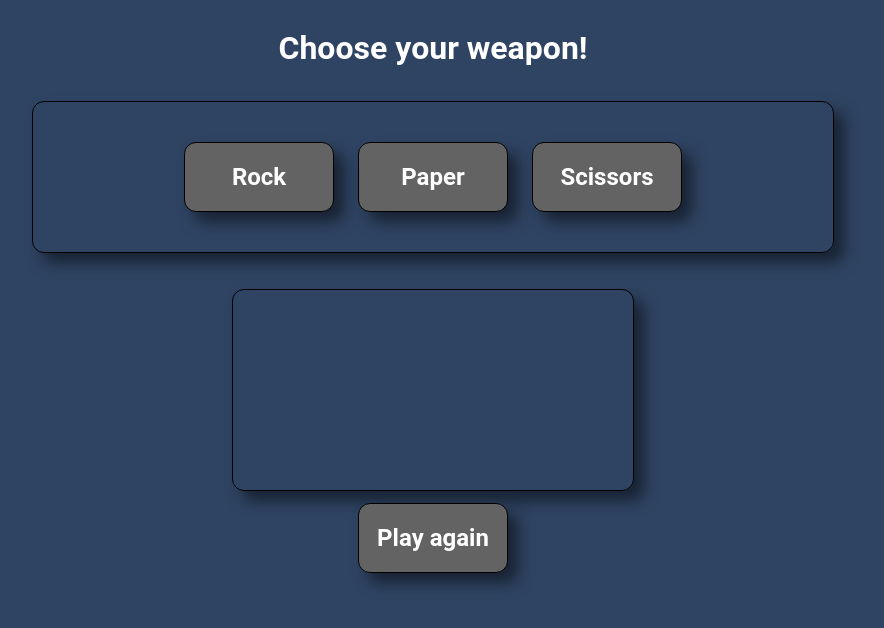
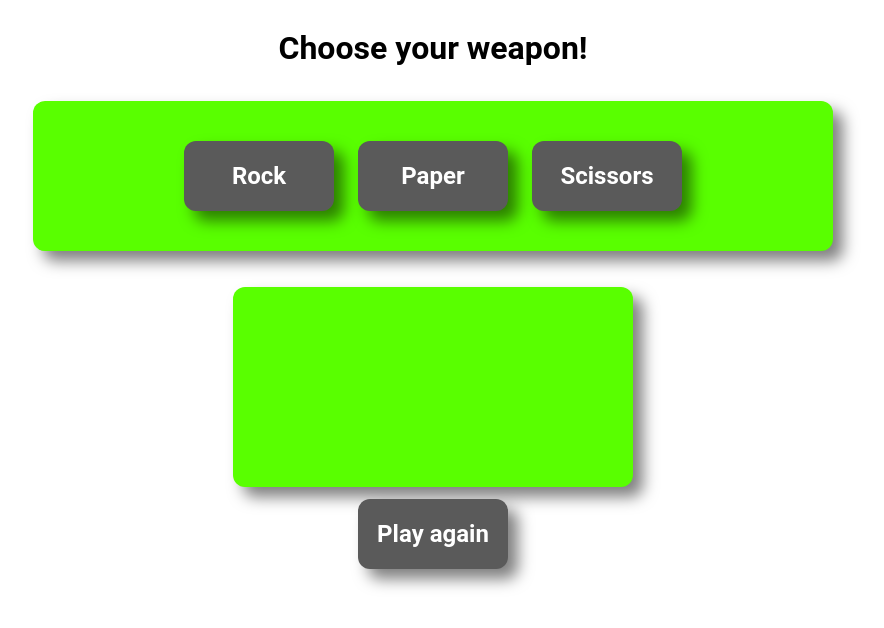
Before and after one commit to Miroslavv99/Rock-Raper-Scissors, a plain HTML site: page index.html in a window 1280 px wide. Shown: the whole page, without its empty margins (215-1099 px from the left). Drawn offline with Linux system fonts and the light colour scheme.

Commit message:
Change styles

```diff
--- a/style.css
+++ b/style.css
@@ -2,7 +2,7 @@
   display: flex;
   align-items: center;
   justify-content: center;
-  border: 0.2px solid black;
+  background-color: #59ff00;
   height: 150px;
   width: 800px;
   gap: 24px;
@@ -18,20 +18,21 @@
   height: 200px;
   width: 400px;
   font-size: 24px;
-  border: 0.2px solid rgb(0, 0, 0);
+  background-color: #59ff00;
+
   font-weight: bold;
   font-family: Roboto;
   white-space: normal;
   border-radius: 12px;
   margin-top: 24px;
   box-shadow: 10px 10px 15px rgba(0, 0, 0, 0.5);
-  color: white;
+  color: rgb(0, 0, 0);
 }
 
 #title {
   font-family: Roboto;
   font-weight: bold;
-  color: white;
+  color: rgb(0, 0, 0);
 }
 
 body {
@@ -42,11 +43,14 @@ body {
   justify-content: center;
   flex-direction: column;
   gap: 12px;
-  background-color: #2f4463;
+  background-color: #ffffff;
 }
 
 button {
-  background-color: rgb(99, 99, 99);
+  display: flex;
+  justify-content: center;
+  align-items: center;
+  background-color: rgb(90, 90, 90);
   box-shadow: 10px 10px 15px rgba(0, 0, 0, 0.5);
   color: white;
   text-decoration: none;
@@ -59,13 +63,9 @@ button {
   cursor: pointer;
   outline: none;
   appearance: none;
-  border: 1px solid black;
+  border: none;
 }
 
 button:active {
-  box-shadow: none;
+  box-shadow: 8px 8px 10px rgba(0, 0, 0, 0.5);
 }
-
-button:focus {
-  box-shadow: 1px 1px 5px rgba(0, 0, 0, 0.5);
-}
```
